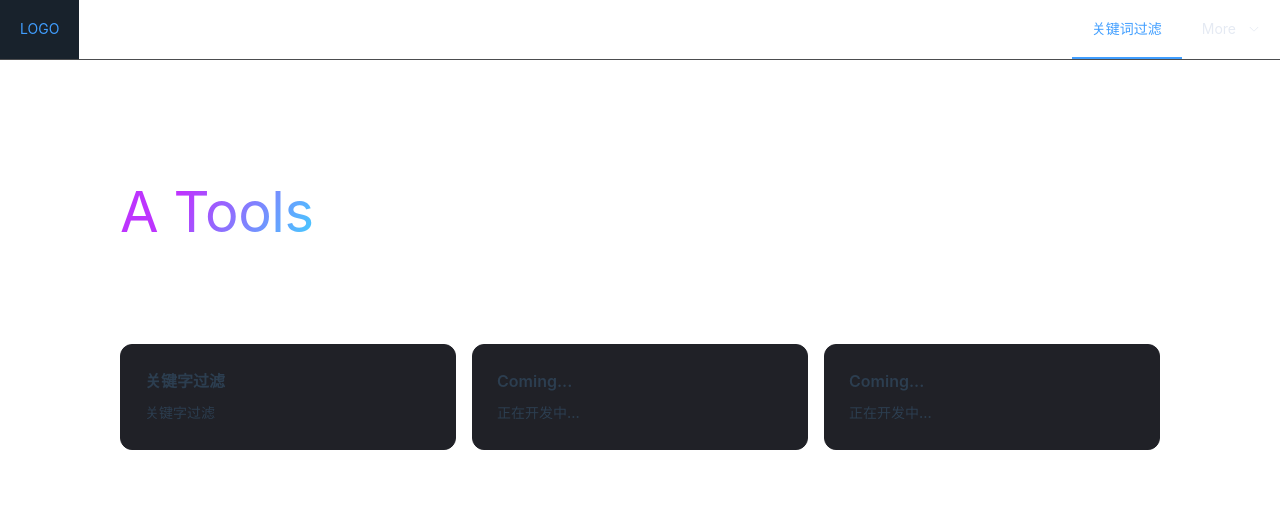
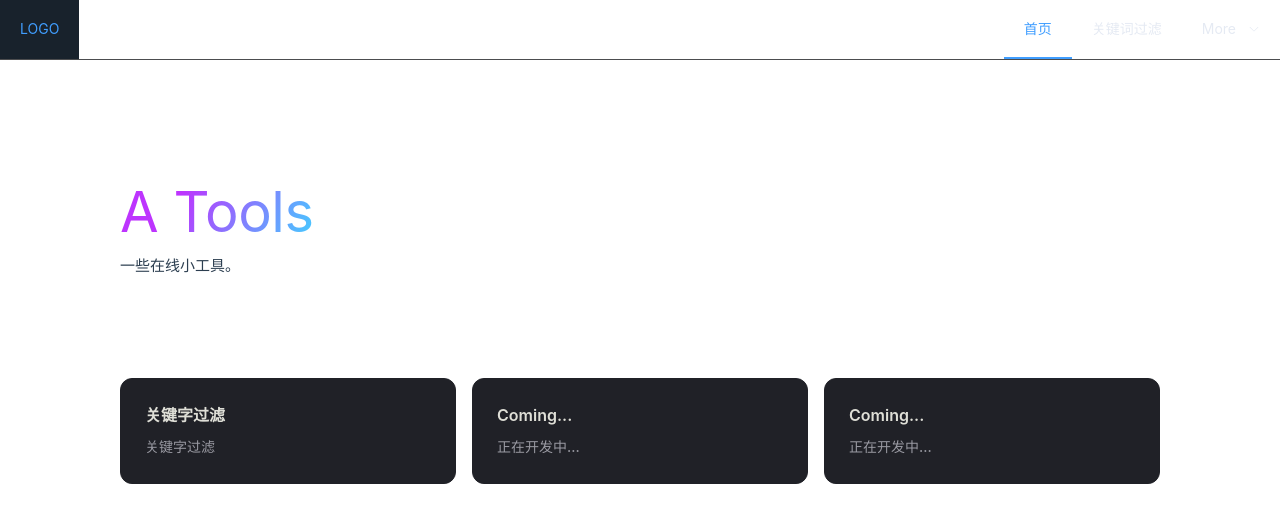
Before and after one commit to jing4866/atools, a Vue app: page / in a window 1280 px wide. Shown: the top 522 px of the page. Built offline with nearby package versions, Linux system fonts and the light colour scheme.

Commit message:
添加路由

```diff
--- a/src/components/CustomHeader.vue
+++ b/src/components/CustomHeader.vue
@@ -1,11 +1,12 @@
 <template>
     <el-menu :default-active="activeIndex" class="el-menu-container" mode="horizontal" :ellipsis="false" @select="handleSelect">
-        <el-menu-item index="0">LOGO</el-menu-item>
+        <el-menu-item index="0"><RouterLink to="/">LOGO</RouterLink></el-menu-item>
         <div class="flex-grow" />
-        <el-menu-item index="1">关键词过滤</el-menu-item>
-        <el-sub-menu index="2">
+        <el-menu-item index="1"><RouterLink to="/">首页</RouterLink></el-menu-item>
+        <el-menu-item index="2"><RouterLink to="/keytool">关键词过滤</RouterLink></el-menu-item>
+        <el-sub-menu index="3">
             <template #title>More</template>
-            <el-menu-item index="2-1">个人信息</el-menu-item>
+            <el-menu-item index="3-1">个人信息</el-menu-item>
             <!-- <el-sub-menu index="2-4">
                 <template #title>item four</template>
                 <el-menu-item index="2-4-1">item one</el-menu-item>
@@ -18,6 +19,7 @@
 
 <script setup>
 import { ref } from 'vue'
+import { RouterLink } from 'vue-router'
 
 const activeIndex = ref('1')
 const handleSelect = (key, keyPath) => {
--- a/src/components/ModuleList.vue
+++ b/src/components/ModuleList.vue
@@ -1,12 +1,14 @@
 <template>
     <div class="modules-containter">
         <div class="modules-item">
+            <RouterLink to="/keytool">
                 <div class="mudules-innter">
                     <h2 class="modules-title">关键字过滤</h2>
                     <p class="modules-description">
                         关键字过滤
                     </p>
                 </div>
+            </RouterLink>
         </div>
         <div class="modules-item">
             <div class="mudules-innter">
@@ -28,10 +30,11 @@
 </template>
 
 <script setup>
+import { RouterLink } from 'vue-router'
 
 </script>
 
-<style>
+<style scoped>
 .modules-containter{
     display: flex;
     flex-wrap: wrap;
@@ -56,6 +59,7 @@
             line-height: 24px;
             font-size: 16px;
             font-weight: 600;
+            color: rgba(255, 255, 245, 0.86);
         }
         .modules-description{
             flex-grow: 1;
@@ -63,6 +67,7 @@
             line-height: 24px;
             font-size: 14px;
             font-weight: 500;
+            color: rgba(235, 235, 245, 0.6);
         }
     }
 }
--- a/src/views/HomeView.vue
+++ b/src/views/HomeView.vue
@@ -3,6 +3,7 @@
     <h1 class="main-title">
       <span class="title-span">A Tools</span>
     </h1>
+    <div class="main-desc">一些在线小工具。</div>
     <ModuleList />
   </main>
 </template>
@@ -11,7 +12,7 @@
 import ModuleList from '../components/ModuleList.vue'
 </script>
 
-<style>
+<style scoped>
 .main-title {
   line-height: 64px;
   font-size: 56px;
@@ -27,4 +28,7 @@ import ModuleList from '../components/ModuleList.vue'
     -webkit-text-fill-color: transparent;
   }
 }
+.main-desc{
+  margin: 10px 0 0 100px;
+}
 </style>
--- a/src/views/KeyView.vue
+++ b/src/views/KeyView.vue
@@ -9,7 +9,6 @@
   .keyview-container {
     min-height: 100vh;
     display: flex;
-    align-items: center;
   }
 }
 </style>
```
Lines whose indentation alone changed are shown as unchanged.
